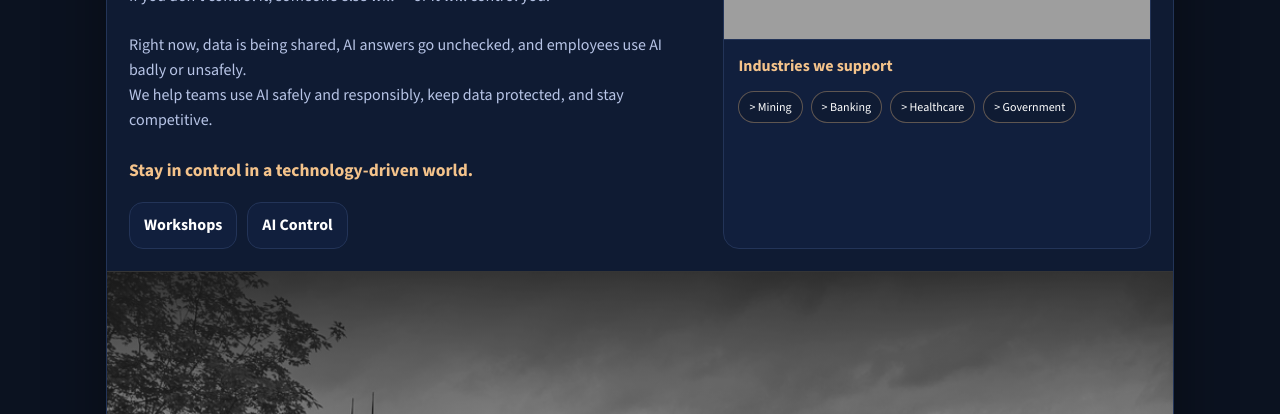
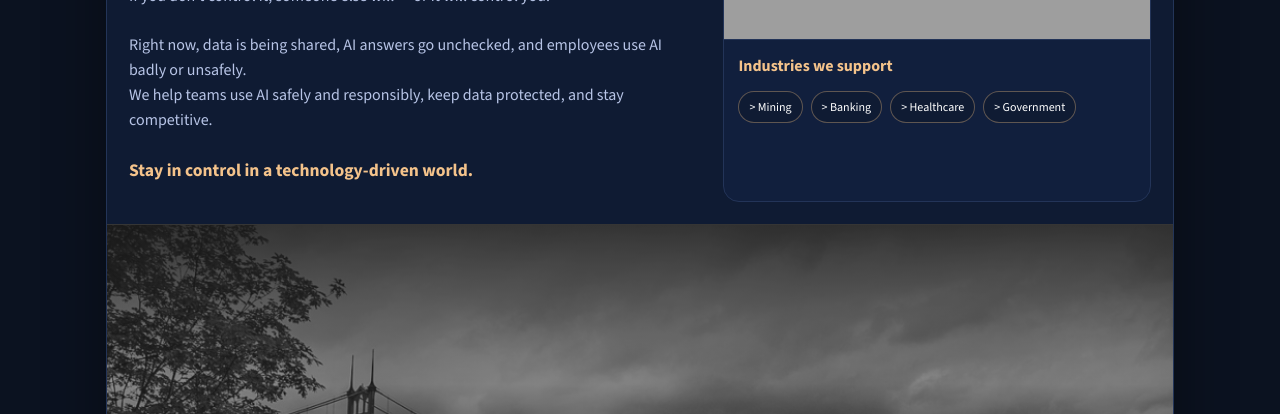
Before and after one commit to oxford13zero/BIONTech, a plain HTML site: page index.html in a window 1280 px wide. Shown: the part 386-800 px from the top of the page. Drawn offline with nearby package versions, Linux system fonts and the light colour scheme; grey boxes are pictures that could not be loaded.

Commit message:
Update index.html

```diff
--- a/index.html
+++ b/index.html
@@ -466,9 +466,10 @@
         </p>
 
         <div class="label-row">
-          <a class="label-btn" href="#ai-for-your-org">Workshops</a>
-          <a class="label-btn" href="#ai-governance">AI Control</a>
+         <!-- <a class="label-btn" href="#ai-for-your-org">Workshops</a>
+          <a class="label-btn" href="#ai-governance">AI Control</a> -->
         </div>
+
       </div>
 
       <aside class="side">
```
